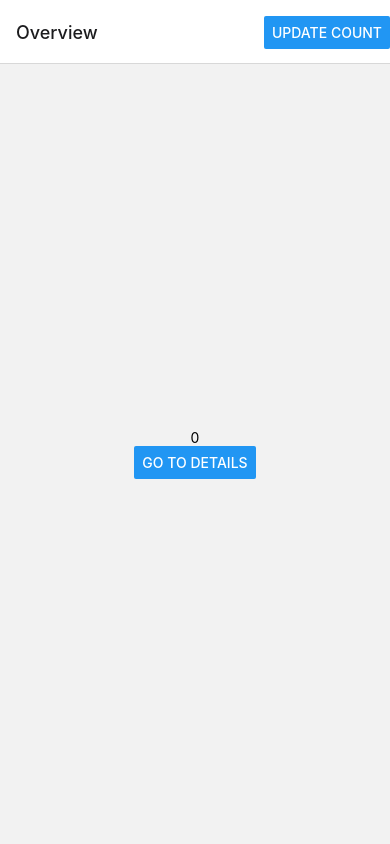
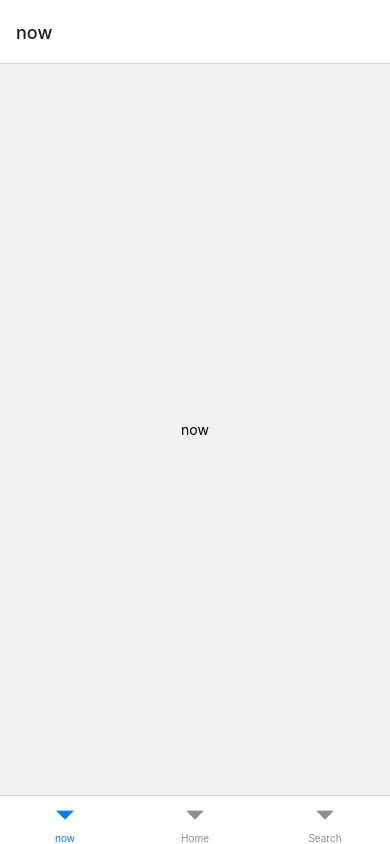
Before and after one commit to min050410/notifam, a React Native app: screen / in a window 390 px wide. Built offline with nearby package versions, Linux system fonts and the light colour scheme.

Commit message:
navigation bar

```diff
--- a/App.js
+++ b/App.js
@@ -1,83 +1,56 @@
 import * as React from 'react';
-import {useState}  from 'react';
-import { Button, View, Text } from 'react-native';
+import { Text, View, StyleSheet } from 'react-native';
 import { NavigationContainer } from '@react-navigation/native';
-import { createNativeStackNavigator } from '@react-navigation/native-stack';
+import { createBottomTabNavigator } from '@react-navigation/bottom-tabs';
 
-function StackScreen() {
-  return(
-    <Stack.Navigator>
-      <Stack.Screen
-        name = "Home"
-        component = {HomeScreen}
-        options = {({navigation, route}) => ({
-          headerTitle: props => <LogoTitle {...props}/>
-        })}
-      />
-    </Stack.Navigator>
-  )
+
+function NowScreen() {
+  return (
+    <View style={styles.normal}>
+      <Text>now</Text>
+    </View>
+
+  );
 }
 
 
-
-function HomeScreen({ navigation }) { //home screen 함수
-  const [count, setCount] = React.useState(0);
-
-  React.useLayoutEffect(() => {
-    navigation.setOptions({
-      headerRight : () => (
-        <Button onPress={()=>setCount(c=>c+1)} title="Update count"/>
-      ),
-    })
-  }, [navigation]);
+function HomeScreen() {
   return (
-    <View style={{
-      flex: 1,
-      alignItems: 'center',
-      justifyContent: 'center'
-    }}>
-      <Text>{count}</Text>
-      <Button
-        title="Go to Details"
-        onPress={()=>navigation.navigate('Details')}
-      />
+    <View style={styles.normal}>
+      <Text>Home!</Text>
     </View>
   );
 }
 
-function DetailsScreen({ navigation }){
-  return(
-    <View style={{
-      flex:1,
-      alignItems: 'center',
-      justifyContent: 'center',
-    }}>
-      <Text>Details Screen</Text>
-      <Button
-        title = "Go to Details... again"
-        onPress={()=>navigation.push('Details')}
-
-      />
-      <Button title="Go back" onPress={()=>navigation.goBack()}/>
-      <Button title="Go back to first screen in stack"
-      onPress={()=>navigation.popToTop()}
-      />
+function SettingsScreen() {
+  return (
+    <View style={styles.normal}>
+      <Text>Settings!</Text>
     </View>
-  )
+  );
 }
 
-const Stack = createNativeStackNavigator();
+const Tab = createBottomTabNavigator();
 
-function App() {
+export default function App() {
   return (
     <NavigationContainer>
-      <Stack.Navigator>
-
-        <Stack.Screen name="Home" component={HomeScreen} options={{ title: 'Overview' }}/>
-        <Stack.Screen name="Details" component={DetailsScreen}/>
-      </Stack.Navigator>
+      <Tab.Navigator>
+        <Tab.Screen name="now" component={NowScreen}/>
+        <Tab.Screen style={styles.completeCircle} name="Home" component={HomeScreen}/>
+        <Tab.Screen name="Search" component={SettingsScreen} />
+      </Tab.Navigator>
     </NavigationContainer>
   );
 }
 
-export default App;
+const styles = StyleSheet.create({
+  normal: {
+    flex: 1,
+    justifyContent: 'center',
+    alignItems: 'center',
+  },
+  completeCircle: {
+    flex: 1,
+  }
+})
--- a/package.json
+++ b/package.json
@@ -14,7 +14,7 @@
     "@react-navigation/native": "^6.0.6",
     "@react-navigation/native-stack": "^6.2.5",
     "react": "17.0.2",
-    "react-native": "0.66.2",
+    "react-native": "^0.66.2",
     "react-native-safe-area-context": "^3.3.2",
     "react-native-screens": "^3.9.0"
   },
```
Also changed, not shown: 2 other files (tests, documents, lock files or other folders).
